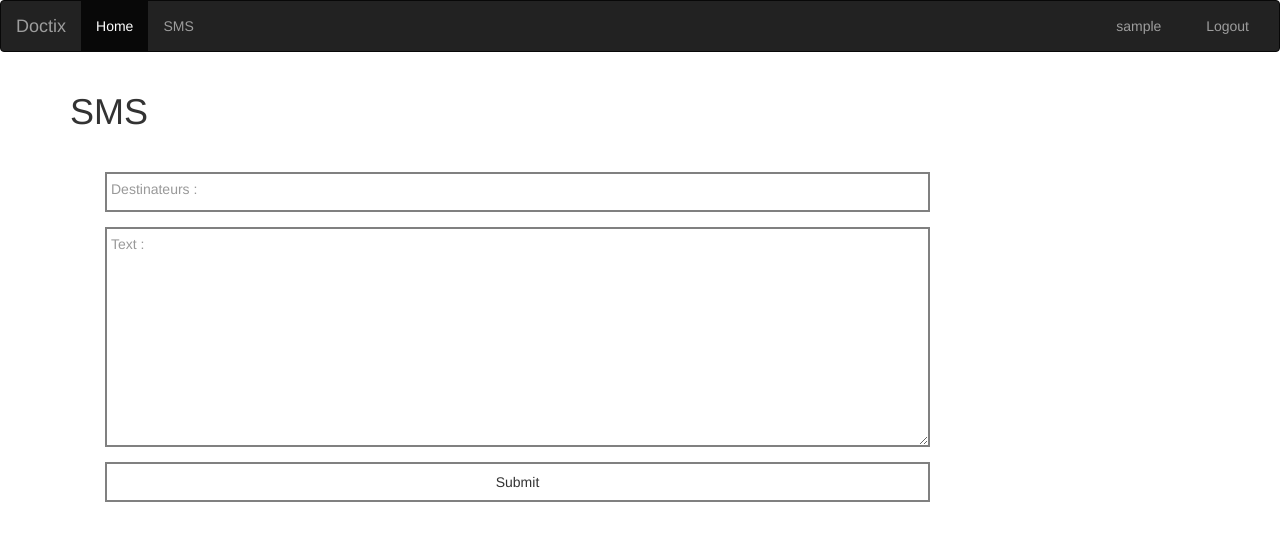
After one commit to Ciwara/Dtx, a Django app: page /sms-sender/ in a window 1280 px wide. The commit adds this page. Shown: the top 541 px of the page. Run offline with Django 3.2, Linux system fonts and the light colour scheme; the visitor is signed in with stand-in values (Sample User, id 1); parts of the project's set-up code (start-up, migrations or seed data) failed here and were passed over; some libraries are stand-ins or nearby versions; some web fonts are replaced.

Commit message:
Add SMS sender.

```diff
--- /dev/null
+++ b/doctix/forms.py
@@ -0,0 +1,19 @@
+#!/usr/bin/env python
+# -*- coding: utf-8 -*-
+# vim: ai ts=4 sts=4 et sw=4 nu
+
+from django import forms
+from django.contrib.auth.forms import AuthenticationForm
+
+class SMSForm(forms.Form):
+    identities = forms.CharField(label='Destinateurs', max_length=100)
+    text = forms.CharField(widget=forms.Textarea)
+
+    def get_number(self, required):
+        return self.cleaned_data.get('identities').split(",")
+
+class LoginForm(AuthenticationForm):
+    username = forms.CharField(label="Username", max_length=30,
+                               widget=forms.TextInput(attrs={'class': 'form-control', 'name': 'username'}))
+    password = forms.CharField(label="Password", max_length=30,
+                               widget=forms.TextInput(attrs={'class': 'form-control', 'name': 'password'}))
--- a/doctix/settings.py
+++ b/doctix/settings.py
@@ -26,7 +26,6 @@ SECRET_KEY = 'h2qe#ptzk8e(_242pmt)kp*tl-i^s#(_wk5jwu5$#@35bz_a6w'
 DEBUG = True
 
 ALLOWED_HOSTS = []
-
 
 # Application definition
 
@@ -174,6 +173,7 @@ USE_TZ = True
 # print(STATIC_ROOT)
 STATIC_URL = '/static/'
 
+LOGIN_REDIRECT_URL = '/' # It means home view
 LOGIN_WP = 'xxxx'
 PASS_WP = 'xxxx'
 
--- a/doctix/settings_local_example.py
+++ b/doctix/settings_local_example.py
@@ -23,10 +23,10 @@ BASE_DIR = os.path.dirname(os.path.dirname(os.path.abspath(__file__)))
 SECRET_KEY = 'h2qe#ptzk8e(_242pmt)kp*tl-i^s#(_wk5jwu5$#@35bz_a6w'
 
 # SECURITY WARNING: don't run with debug turned on in production!
-# DEBUG = False
 
 ALLOWED_HOSTS = ['*']
-
+DEBUG = False
+DEFAULT_FROM_EMAIL = 'faddev@gmail.com'
 # Application definition
 # Database
 # https://docs.djangoproject.com/en/1.9/ref/settings/#databases
--- /dev/null
+++ b/doctix/static/dtx.css
@@ -0,0 +1,216 @@
+@import url(http://fonts.googleapis.com/css?family=Open+Sans:400,600);
+
+.form-control{
+    background: transparent;
+}
+form {
+    width: 320px;
+    margin: 20px;
+}
+form > div {
+    position: relative;
+    overflow: hidden;
+}
+form input, form textarea {
+    width: 100%;
+    border: 2px solid gray;
+    background: none;
+    position: relative;
+    top: 0;
+    left: 0;
+    z-index: 1;
+    padding: 8px 12px;
+    outline: 0;
+}
+form input:valid, form textarea:valid {
+    background: white;
+}
+form input:focus, form textarea:focus {
+    border-color: #357EBD;
+}
+form input:focus + label, form textarea:focus + label {
+    background: #357EBD;
+    color: white;
+    font-size: 70%;
+    padding: 1px 6px;
+    z-index: 2;
+    text-transform: uppercase;
+}
+form label {
+    -webkit-transition: background 0.2s, color 0.2s, top 0.2s, bottom 0.2s, right 0.2s, left 0.2s;
+    transition: background 0.2s, color 0.2s, top 0.2s, bottom 0.2s, right 0.2s, left 0.2s;
+    position: absolute;
+    color: #999;
+    padding: 7px 6px;
+    font-weight: normal;
+}
+form textarea {
+    display: block;
+    resize: vertical;
+}
+form.go-bottom input, form.go-bottom textarea {
+    padding: 12px 12px 12px 12px;
+}
+form.go-bottom label {
+    top: 0;
+    bottom: 0;
+    left: 0;
+    width: 100%;
+}
+form.go-bottom input:focus, form.go-bottom textarea:focus {
+    padding: 4px 6px 20px 6px;
+}
+form.go-bottom input:focus + label, form.go-bottom textarea:focus + label {
+    top: 100%;
+    margin-top: -16px;
+}
+form.go-right label {
+    border-radius: 0 5px 5px 0;
+    height: 100%;
+    top: 0;
+    right: 100%;
+    width: 100%;
+    margin-right: -100%;
+}
+form.go-right input:focus + label, form.go-right textarea:focus + label {
+    right: 0;
+    margin-right: 0;
+    width: 40%;
+    padding-top: 5px;
+}
+
+h2   {color:white}
+p    {color:white}
+
+body, html {
+    /*height: 100%;*/
+    background-repeat: no-repeat;
+    /*background-image: linear-gradient(135deg, rgba(31,123,229,1) 0%, rgba(58,139,232,1) 47%, rgba(70,153,234,1) 92%, rgba(72,156,234,1) 100%);*/
+    /*background-image: url("http://p1.pichost.me/640/54/1777799.jpg");
+    background-size: 100% 100%;*/
+}
+
+.card-container.card {
+    width: 350px;
+    padding: 40px 40px;
+}
+
+.btn {
+    font-weight: 700;
+    height: 36px;
+    -moz-user-select: none;
+    -webkit-user-select: none;
+    user-select: none;
+    cursor: default;
+}
+
+/*
+ * Card component
+ */
+.card {
+    background-color: #F7F7F7;
+    /* just in case there no content*/
+    padding: 20px 25px 30px;
+    margin: 0 auto 25px;
+    margin-top: 50px;
+    /* shadows and rounded borders */
+    -moz-border-radius: 2px;
+    -webkit-border-radius: 2px;
+    border-radius: 2px;
+    -moz-box-shadow: 0px 2px 2px rgba(0, 0, 0, 0.3);
+    -webkit-box-shadow: 0px 2px 2px rgba(0, 0, 0, 0.3);
+    box-shadow: 0px 2px 2px rgba(0, 0, 0, 0.3);
+}
+
+.profile-img-card {
+    width: 96px;
+    height: 96px;
+    margin: 0 auto 10px;
+    display: block;
+    -moz-border-radius: 50%;
+    -webkit-border-radius: 50%;
+    border-radius: 50%;
+}
+
+/*
+ * Form styles
+ */
+.profile-name-card {
+    font-size: 16px;
+    font-weight: bold;
+    text-align: center;
+    margin: 10px 0 0;
+    min-height: 1em;
+}
+
+.reauth-email {
+    display: block;
+    color: #404040;
+    line-height: 2;
+    margin-bottom: 10px;
+    font-size: 14px;
+    text-align: center;
+    overflow: hidden;
+    text-overflow: ellipsis;
+    white-space: nowrap;
+    -moz-box-sizing: border-box;
+    -webkit-box-sizing: border-box;
+    box-sizing: border-box;
+}
+
+.form-signin #inputEmail,
+.form-signin #inputPassword {
+    direction: ltr;
+    height: 44px;
+    font-size: 16px;
+}
+
+.form-signin input[type=email],
+.form-signin input[type=password],
+.form-signin input[type=text],
+.form-signin button {
+    width: 100%;
+    display: block;
+    margin-bottom: 10px;
+    z-index: 1;
+    position: relative;
+    -moz-box-sizing: border-box;
+    -webkit-box-sizing: border-box;
+    box-sizing: border-box;
+}
+
+.form-signin .form-control:focus {
+    border-color: rgb(104, 145, 162);
+    outline: 0;
+    -webkit-box-shadow: inset 0 1px 1px rgba(0,0,0,.075),0 0 8px rgb(104, 145, 162);
+    box-shadow: inset 0 1px 1px rgba(0,0,0,.075),0 0 8px rgb(104, 145, 162);
+}
+
+.btn.btn-signin {
+    /*background-color: #4d90fe; */
+    /*background-color: rgb(104, 145, 162);
+    / background-color: linear-gradient(rgb(104, 145, 162), rgb(12, 97, 33));*/
+    padding: 0px;
+    font-weight: 700;
+    font-size: 14px;
+    height: 36px;
+    -moz-border-radius: 3px;
+    -webkit-border-radius: 3px;
+    border-radius: 3px;
+    border: none;
+    -o-transition: all 0.218s;
+    -moz-transition: all 0.218s;
+    -webkit-transition: all 0.218s;
+    transition: all 0.218s;
+}
+
+
+.forgot-password {
+    color: rgb(104, 145, 162);
+}
+
+.forgot-password:hover,
+.forgot-password:active,
+.forgot-password:focus{
+    color: rgb(12, 97, 33);
+}
--- /dev/null
+++ b/doctix/templates/_menu.html
@@ -0,0 +1,28 @@
+ <nav class="navbar navbar-inverse">
+  <div class="container-fluid">
+    <div class="navbar-header">
+      <button type="button" class="navbar-toggle" data-toggle="collapse" data-target="#myNavbar">
+        <span class="icon-bar"></span>
+        <span class="icon-bar"></span>
+        <span class="icon-bar"></span>
+      </button>
+      <a class="navbar-brand" href="#">Doctix</a>
+    </div>
+    <div class="collapse navbar-collapse" id="myNavbar">
+      <ul class="nav navbar-nav">
+        <li class="active"><a href="/">Home</a></li>
+        {% if user.is_authenticated %}
+            <li><a href="{% url 'smssender' %}">SMS</a></li>
+        {% endif %}
+        </ul>
+      <ul class="nav navbar-nav navbar-right">
+        {% if user.is_authenticated %}
+            <li><a href="#"><span class="glyphicon glyphicon-user"></span> {{user.username}} </a></li>
+            <li><a href="{% url 'logout' %}"><span class="glyphicon glyphicon-log-out"></span> Logout </a></li>
+        {% else %}
+            <li><a href="{% url 'login' %}"><span class="glyphicon glyphicon-log-in"></span> Login </a></li>
+        {% endif %}
+      </ul>
+    </div>
+  </div>
+</nav>
--- a/doctix/templates/base.html
+++ b/doctix/templates/base.html
@@ -1,4 +1,4 @@
-{% load i18n %}
+{% load staticfiles i18n %}
 <!DOCTYPE html PUBLIC "-//W3C//DTD XHTML 1.0 Strict//EN" "http://www.w3.org/TR/xhtml1/DTD/xhtml1-strict.dtd">
 <html xmlns="http://www.w3.org/1999/xhtml" dir="{% if LANGUAGE_BIDI %}rtl{% else %}ltr{% endif %}" xml:lang="{{ LANGUAGE_CODE }}" lang="{{ LANGUAGE_CODE }}">
     <head>
@@ -19,6 +19,8 @@
         <!-- Latest compiled and minified CSS -->
         <!-- <link rel="stylesheet" href="//netdna.bootstrapcdn.com/bootstrap/3.6.7/css/bootstrap.min.css"> -->
         <link rel="stylesheet" href="https://maxcdn.bootstrapcdn.com/bootswatch/3.3.7/paper/bootstrap.min.css">
+
+        <link  rel="stylesheet" href="{% static "dtx.css" %}">
         <!-- Optional theme -->
         <!-- <link rel="stylesheet" href="//netdna.bootstrapcdn.com/bootstrap/3.6.7/css/bootstrap-theme.min.css"> -->
         <!-- Latest compiled and minified JavaScript -->
@@ -29,7 +31,7 @@
         {% endblock %}
 
     </head>
-
+        {% include "_menu.html" %}
     <body>
     <div class="container">
         <div class="row">
--- /dev/null
+++ b/doctix/templates/sendsms.html
@@ -0,0 +1,31 @@
+{% extends "site_base.html" %}
+
+{% load i18n %}
+
+{% block head_title %}{% endblock %}
+
+{% block body %}
+    <h1>SMS </h1>
+    <form action="/sms-sender/" method="post" role="form" class="col-md-9 go-right">{% csrf_token %}
+        <p>{{ form.non_field_errors }}</p>
+        <div class="form-group">
+            {{ form.identities.errors }}
+            {{ form.identities }}<!--
+            <input id="phone" name="phone" type="tel" class="form-control" required> -->
+            <label for="phone">{{ form.identities.label_tag }}</label>
+        </div>
+        <div class="form-group">
+            {{ form.text.errors }}
+            {{ form.text }}
+            <label for="message">{{ form.text.label_tag }}</label>
+        </div>
+        <input type="submit" value="Submit" />
+    </form>
+{% endblock %}
+
+<div class="container">
+    <div class="row">
+
+        <p class="bg-success" style="padding:10px;margin-top:20px;clear:both"><small><a href="http://css-tricks.com/float-labels-css/" target="_blank">Link</a> to original article</small></p>
+    </div>
+</div>
--- a/doctix/urls.py
+++ b/doctix/urls.py
@@ -16,9 +16,11 @@ Including another URLconf
 from django.conf import settings
 from django.conf.urls import url, include, static
 from django.views.generic.base import TemplateView
+from django.contrib.auth import views as auth_views
 from django.contrib import admin
 from doctix import views
 from fondasms import views as fonda_views
+from .forms import LoginForm
 
 
 urlpatterns = [
@@ -28,8 +30,11 @@ urlpatterns = [
     url(r'^fullcalendar/',
         TemplateView.as_view(template_name="fullcalendar.html"), name='fullcalendar'),
     url(r'^schedule/', include('schedule.urls')),
-
-    # # Android API
+    url(r'^sms-sender/$', views.smssender, name='smssender'),
+    url(r'^accounts/login/$', auth_views.login, {'template_name': 'login.html',
+     'authentication_form': LoginForm}, name='login'),
+    url(r'^logout/$', auth_views.logout, {'next_page': '/'}, name='logout'),
+    # Android API
     url(r'^fondasms/?$', fonda_views.fondasms_handler,
         {'handler_module': 'doctix.sms.fondasms_handlers',
          'send_automatic_reply': False,
--- a/doctix/views.py
+++ b/doctix/views.py
@@ -3,11 +3,46 @@
 # vim: ai ts=4 sts=4 et sw=4 nu
 
 from django.shortcuts import render
+from django.contrib.auth.decorators import login_required
 
-from .models import Appointment
+from django.http import HttpResponseRedirect
+from django.utils import timezone
 
+from .models import Appointment, SMSMessage
+from .forms import SMSForm, LoginForm
+from doctix.numbers import (normalized_phonenumber)
+
+
+@login_required()
+def smssender(request):
+    # if this is a POST request we need to process the form data
+    if request.method == 'POST':
+        # create a form instance and populate it with data from the request:
+        form = SMSForm(request.POST)
+        # check whether it's valid:
+        print(form)
+        if form.is_valid():
+            identities = form.get_number('identities')
+            message = request.POST.get('text')
+            for ident in identities:
+                phone_number = normalized_phonenumber(ident)
+                msg, created = SMSMessage.objects.get_or_create(
+                    direction=SMSMessage.OUTGOING,
+                    identity=ident,
+                    # event_on=received_on,
+                    text=message,
+                    defaults={'created_on': timezone.now()})
+            return HttpResponseRedirect('/sms-sender/')
+
+    # if a GET (or any other method) we'll create a blank form
+    else:
+        form = SMSForm()
+
+    return render(request, 'sendsms.html', {'form': form})
 
 def index(request):
     latest_question_list = Appointment.objects.order_by('-date')[:5]
     context = {}
+    context.update({
+        'latest_question_list':latest_question_list})
     return render(request, 'index.html', context)
```
Also changed, not shown: doctix/templates/homepage.html (+1 -21 lines), doctix/templates/login.html (added, +27 -0 lines).
